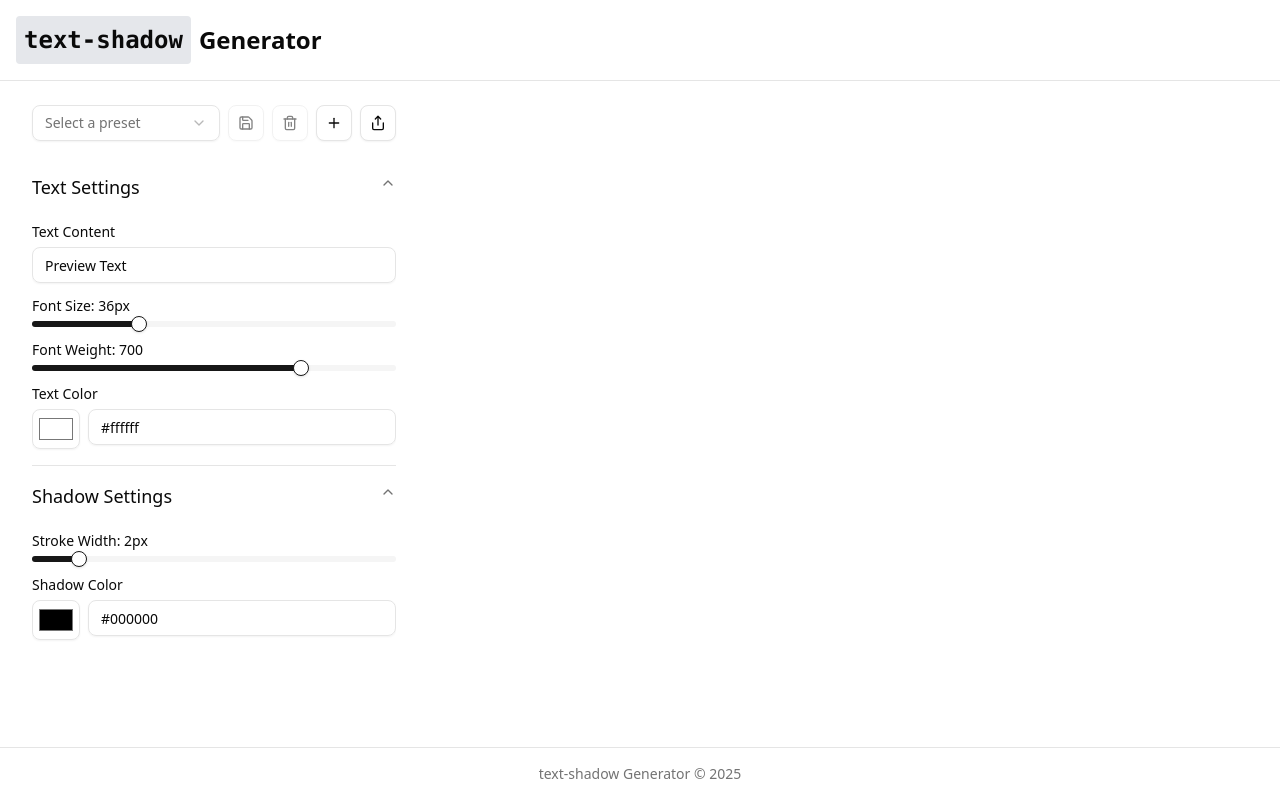
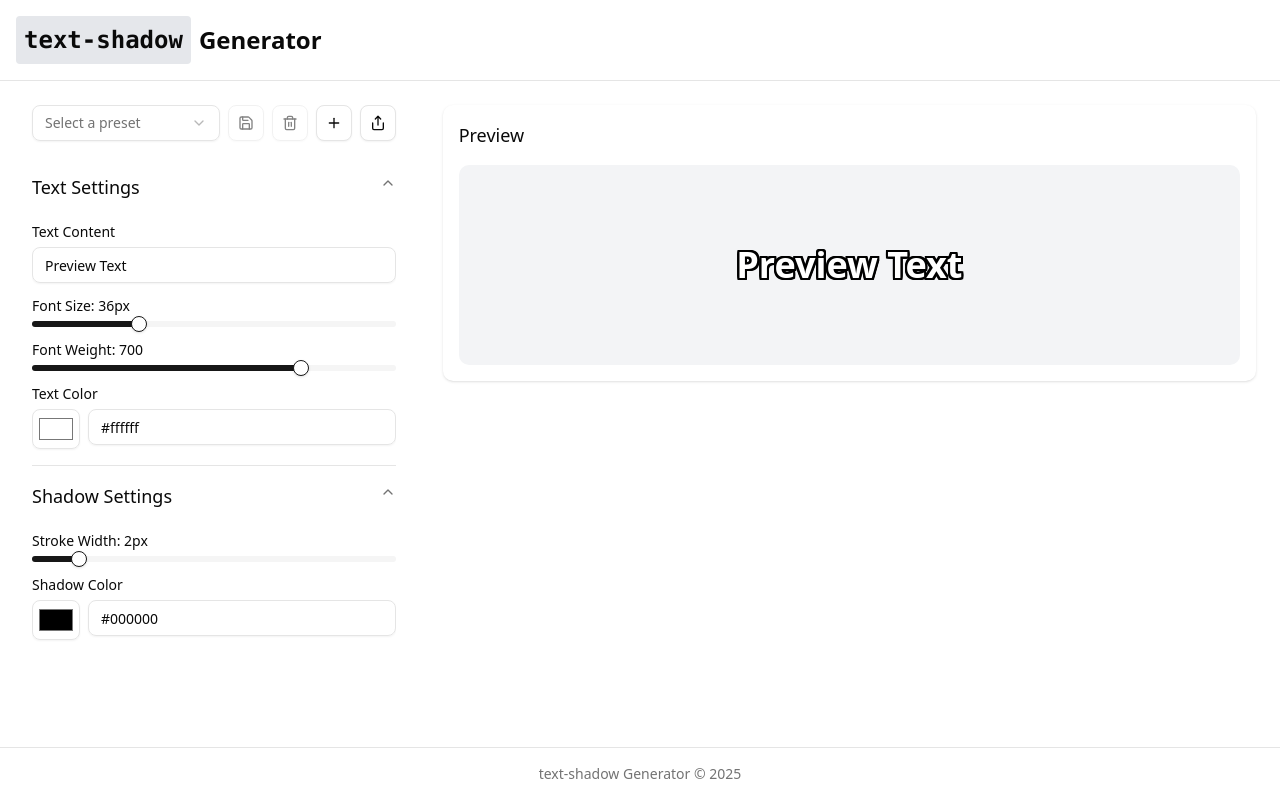
Before and after one commit to kdntiaoao/text-shadow-generator, a React (Vite) app: page / in a window 1280 px wide. Built offline with nearby package versions, Linux system fonts and the light colour scheme.

Commit message:
feat: add Preview component and text shadow generation utility

```diff
--- a/src/App.tsx
+++ b/src/App.tsx
@@ -3,6 +3,7 @@ import { ControlPanel } from "./components/features/control-panel";
 import { Footer } from "./components/features/footer";
 import { Header } from "./components/features/header";
 import { PresetManager } from "./components/features/preset-manager";
+import { Preview } from "./components/features/preview";
 import { AppProvider } from "./context/app-context";
 
 function App() {
@@ -18,6 +19,12 @@ function App() {
               <ControlPanel />
             </div>
           </div>
+          <div className="lg:col-span-2 grid gap-6 content-start py-6 grid-cols-1">
+            <div className="bg-card rounded-lg shadow-sm p-4 grid gap-4">
+              <h2 className="text-lg font-medium">Preview</h2>
+              <Preview />
+            </div>
+          </div>
         </main>
 
         <Footer />
--- /dev/null
+++ b/src/components/features/preview.tsx
@@ -0,0 +1,27 @@
+import { useAppContext } from "@/context/app-context";
+import { generateTextShadow } from "@/utils/generate-text-shadow";
+import { useMemo } from "react";
+
+export function Preview() {
+  const { state } = useAppContext();
+  const { shadowSettings, textSettings } = state;
+
+  const textShadow = useMemo(() => {
+    return generateTextShadow(shadowSettings);
+  }, [shadowSettings]);
+
+  return (
+    <div className="min-h-[200px] place-content-center grid p-8 rounded-lg bg-gray-100">
+      <p
+        style={{
+          fontSize: `${textSettings.fontSize}px`,
+          fontWeight: textSettings.fontWeight,
+          color: textSettings.color,
+          textShadow,
+        }}
+      >
+        {textSettings.content || "Preview Text"}
+      </p>
+    </div>
+  );
+}
--- /dev/null
+++ b/src/utils/generate-text-shadow.ts
@@ -0,0 +1,18 @@
+import type { ShadowSettings } from "@/types";
+
+export function generateTextShadow(settings: ShadowSettings): string {
+  const { strokeWidth, color } = settings;
+  const shadows: string[] = [];
+
+  for (let x = -strokeWidth; x <= strokeWidth; x++) {
+    for (let y = -strokeWidth; y <= strokeWidth; y++) {
+      if (x === 0 && y === 0) continue;
+
+      if (Math.abs(x) === strokeWidth || Math.abs(y) === strokeWidth) {
+        shadows.push(`${x}px ${y}px 0 ${color}`);
+      }
+    }
+  }
+
+  return shadows.join(", ");
+}
```
